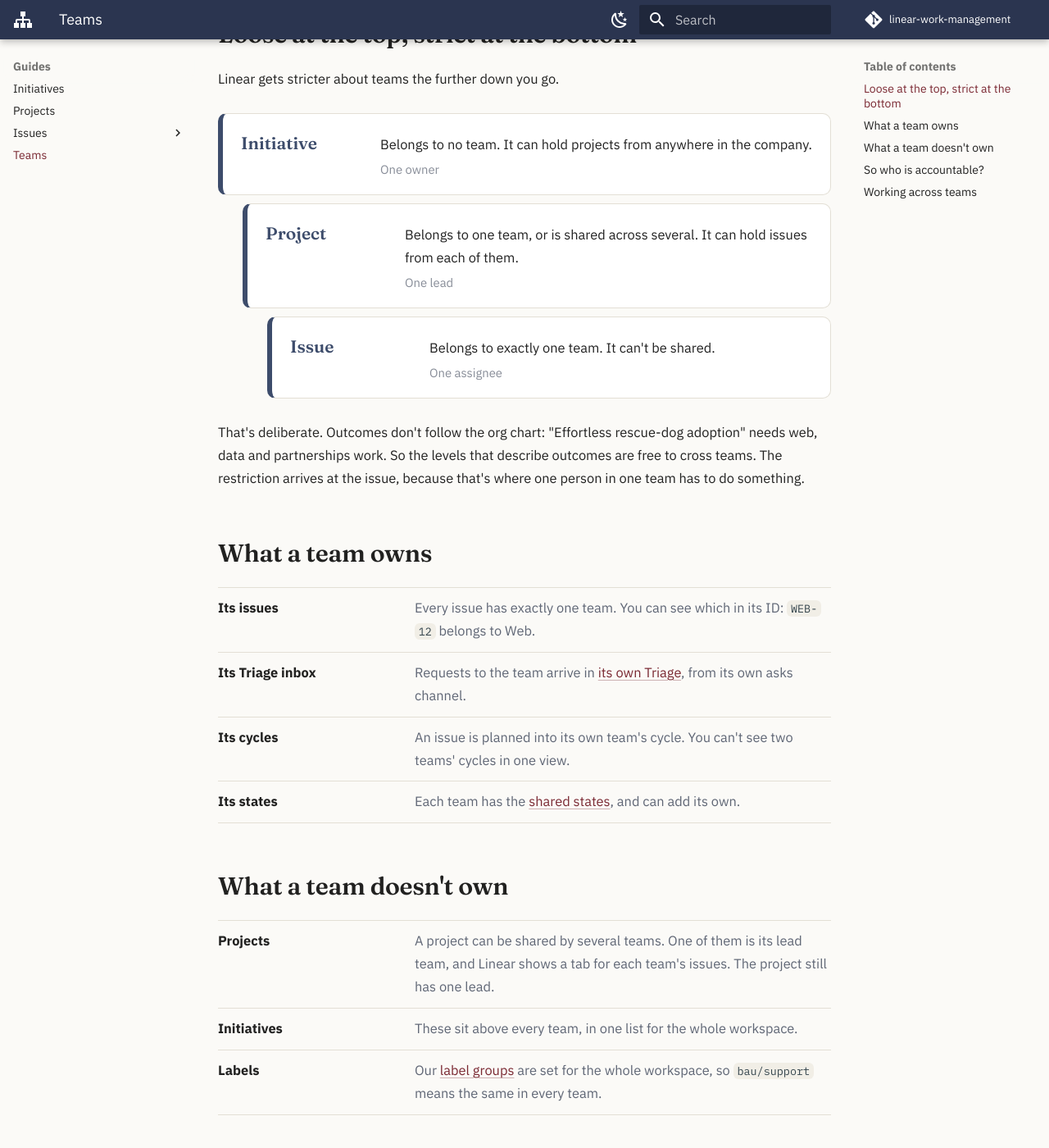
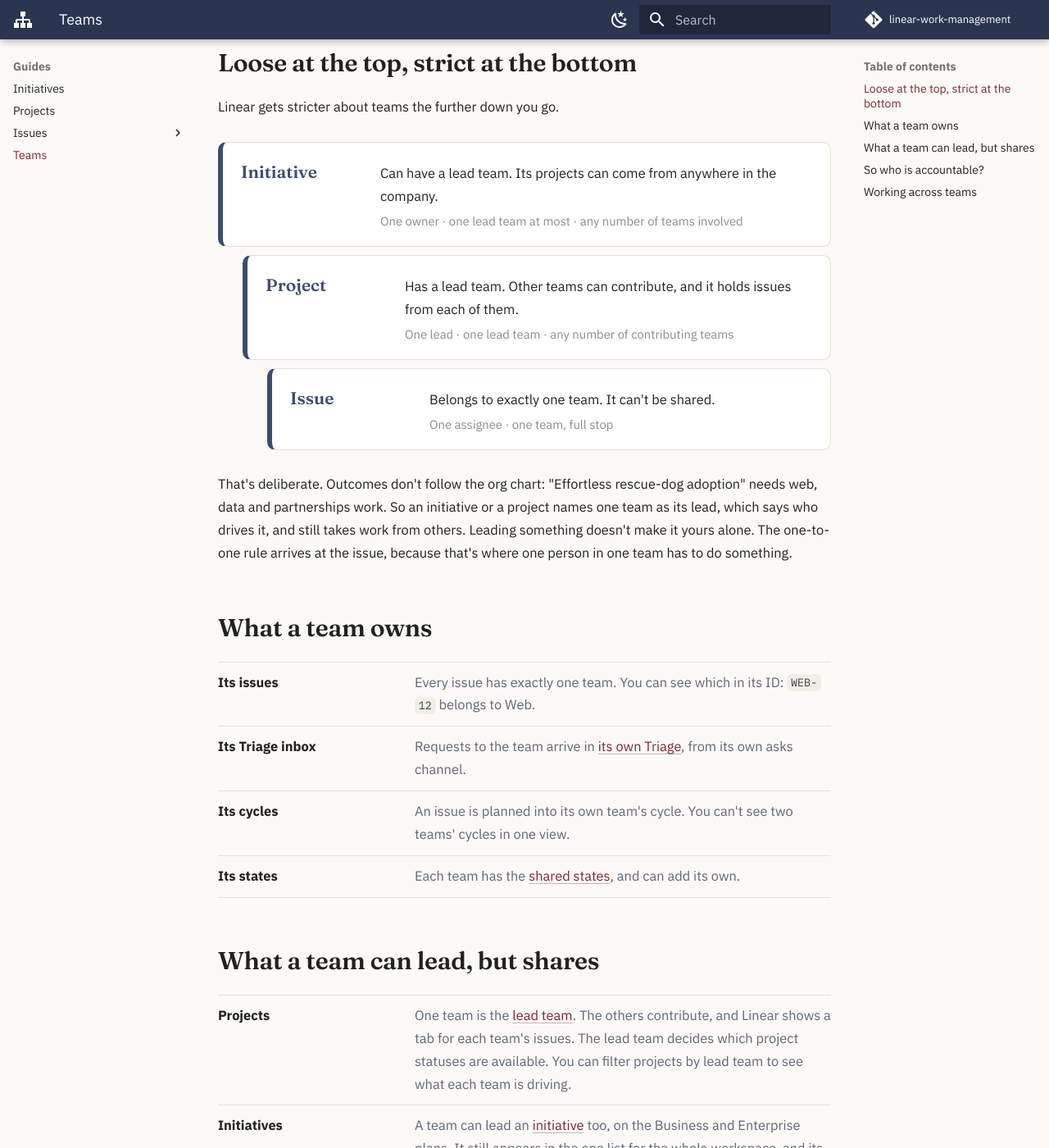
Before and after one commit to hungovercoders/linear-work-management, an MkDocs documentation site: the page built from docs/how-teams-work.md, in a window 1280 px wide and 1400 px high, scrolled down 460 px. Shown: the whole window at 82% size. Built offline with MkDocs 1.6.1 and Material for MkDocs 9.7.7, drawn with Linux system fonts in a browser that asks for light colours; comment, search, counter and statistics services are not loaded; some of the changed text lies outside the part shown.

Commit message:
docs(teams): say that projects and initiatives can have a lead team
The Teams page said an initiative belongs to no team and a project is
merely shared. Linear lets both name a lead team: one team drives it
while others contribute. The page, its diagram and the mentions on
Start here, Initiatives, Projects, Issues and the glossary now say so.

The contrast is kept: a lead team is one team among several that work
on a project or initiative, whereas an issue belongs to exactly one.

Co-Authored-By: Claude Fable 5.2 <noreply@anthropic.com>
Claude-Session: https://claude.ai/code/session_01RQF49W9RGXS9W44C3XTgFX

```diff
--- a/docs/how-teams-work.md
+++ b/docs/how-teams-work.md
@@ -3,26 +3,28 @@
 <div class="lwm-lead" markdown>
 <span class="lwm-for">For everyone</span>
 
-In Linear a [team](https://linear.app/docs/teams) owns issues. It doesn't own projects or
-initiatives. Most confusion about who owns what clears up once you know that.
+In Linear a [team](https://linear.app/docs/teams) can lead a project or an initiative, but other
+teams can still work on it. Only an issue belongs to one team and no other. Most confusion
+about who owns what clears up once you know that.
 </div>
 
 ??? abstract "See it as a diagram"
-    ![Where teams fit: an initiative has no team, a project can span teams, and each issue belongs to exactly one team.](diagrams/teams.svg)
+    ![Where teams fit: an initiative and a project each have a lead team but can draw on others, and each issue belongs to exactly one team.](diagrams/teams.svg)
 
 ## Loose at the top, strict at the bottom
 
 Linear gets stricter about teams the further down you go.
 
 <div class="lwm-levels">
-  <div class="lwm-level"><b>Initiative</b><span>Belongs to no team. It can hold projects from anywhere in the company.<small>One owner</small></span></div>
-  <div class="lwm-level"><b>Project</b><span>Belongs to one team, or is shared across several. It can hold issues from each of them.<small>One lead</small></span></div>
-  <div class="lwm-level"><b>Issue</b><span>Belongs to exactly one team. It can't be shared.<small>One assignee</small></span></div>
+  <div class="lwm-level"><b>Initiative</b><span>Can have a lead team. Its projects can come from anywhere in the company.<small>One owner · one lead team at most · any number of teams involved</small></span></div>
+  <div class="lwm-level"><b>Project</b><span>Has a lead team. Other teams can contribute, and it holds issues from each of them.<small>One lead · one lead team · any number of contributing teams</small></span></div>
+  <div class="lwm-level"><b>Issue</b><span>Belongs to exactly one team. It can't be shared.<small>One assignee · one team, full stop</small></span></div>
 </div>
 
 That's deliberate. Outcomes don't follow the org chart: "Effortless rescue-dog adoption" needs
-web, data and partnerships work. So the levels that describe outcomes are free to cross teams.
-The restriction arrives at the issue, because that's where one person in one team has to do
+web, data and partnerships work. So an initiative or a project names one team as its lead, which says who drives it, and
+still takes work from others. Leading something doesn't make it yours alone. The one-to-one
+rule arrives at the issue, because that's where one person in one team has to do
 something.
 
 ## What a team owns
@@ -39,14 +41,17 @@ Its cycles
 Its states
 :   Each team has the [shared states](teams.md#issue-states), and can add its own.
 
-## What a team doesn't own
+## What a team can lead, but shares
 
 Projects
-:   A project can be shared by several teams. One of them is its lead team, and Linear shows a
-    tab for each team's issues. The project still has one lead.
+:   One team is the [lead team](https://linear.app/docs/projects). The others contribute, and
+    Linear shows a tab for each team's issues. The lead team decides which project statuses are
+    available. You can filter projects by lead team to see what each team is driving.
 
 Initiatives
-:   These sit above every team, in one list for the whole workspace.
+:   A team can lead an [initiative](https://linear.app/docs/initiatives) too, on the Business
+    and Enterprise plans. It still appears in the one list for the whole workspace, and its
+    projects can belong to other teams.
 
 Labels
 :   Our [label groups](teams.md#the-label-taxonomy) are set for the whole workspace, so `bau/support`
@@ -54,14 +59,14 @@ Labels
 
 ## So who is accountable?
 
-A team can't be, for anything above an issue, because projects and initiatives cross teams.
-That's why [rule 4](hard-rules.md) asks for one named person.
+A lead team tells you which team is driving. It doesn't tell you who to ask, and the work
+still crosses teams. So [rule 4](hard-rules.md) asks for one named person as well.
 
 An initiative
-:   Its owner.
+:   Its owner, with a lead team if you've set one.
 
 A project
-:   Its lead, however many teams contribute.
+:   Its lead, usually from the lead team, however many teams contribute.
 
 An issue
 :   Its assignee, inside the team it belongs to.
```
Also changed, not shown: docs/glossary.md (+2 -2 lines), docs/index.md (+2 -2 lines), docs/initiatives.md (+2 -1 lines), docs/issues/index.md (+2 -2 lines), docs/projects.md (+2 -2 lines), docs/diagrams/teams.svg, 1 other file.
